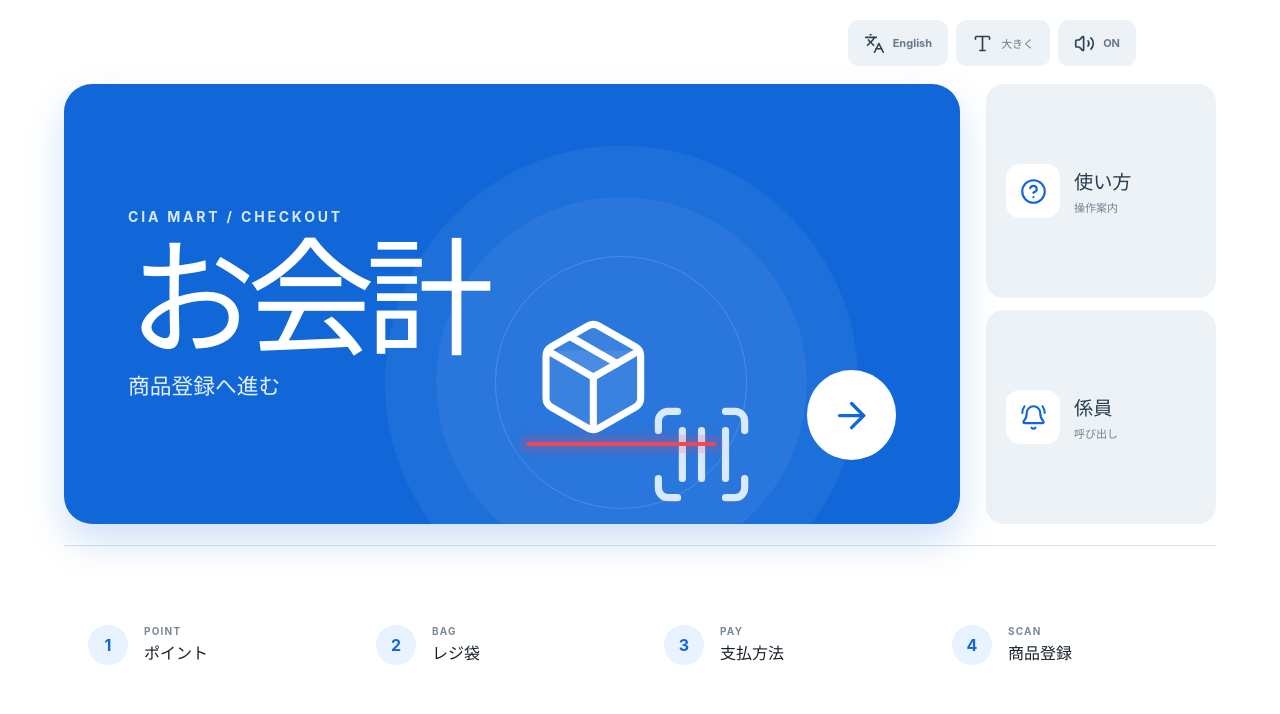
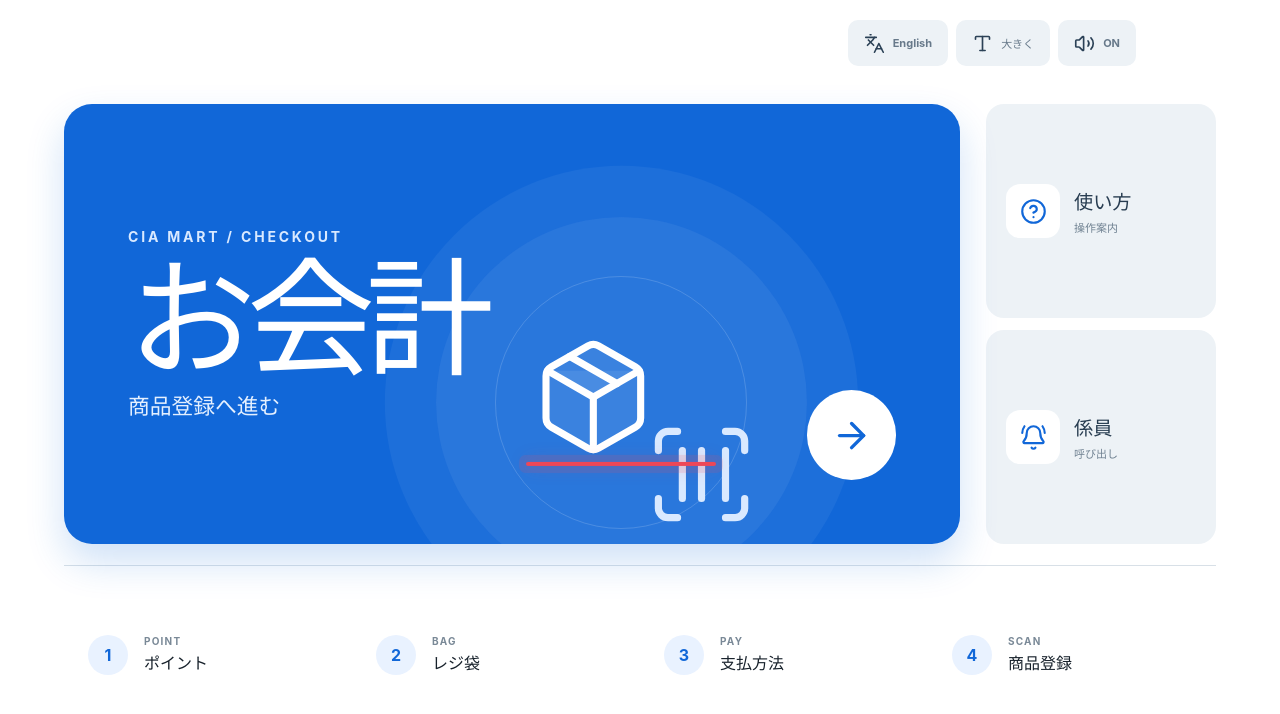
Before and after one commit to 07kim/cia-self, a React (Vite) app: page / in a window 1280 px wide. Shown: the top 714 px of the page. Built offline with nearby package versions, Linux system fonts and the light colour scheme.

Commit message:
Update styles.css

```diff
--- a/src/styles.css
+++ b/src/styles.css
@@ -271,7 +271,7 @@ button { cursor: pointer; }
   grid-template-columns: 1fr;
   grid-template-rows: auto minmax(0, 1fr) auto;
   gap: clamp(18px, 2.6vh, 30px);
-  padding: clamp(84px, 9vh, 106px) clamp(28px, 5vw, 72px) clamp(20px, 3vw, 36px);
+  padding: clamp(104px, 11vh, 126px) clamp(28px, 5vw, 72px) clamp(20px, 3vw, 36px);
 }
 .homeHeader {
   display: flex;
```
